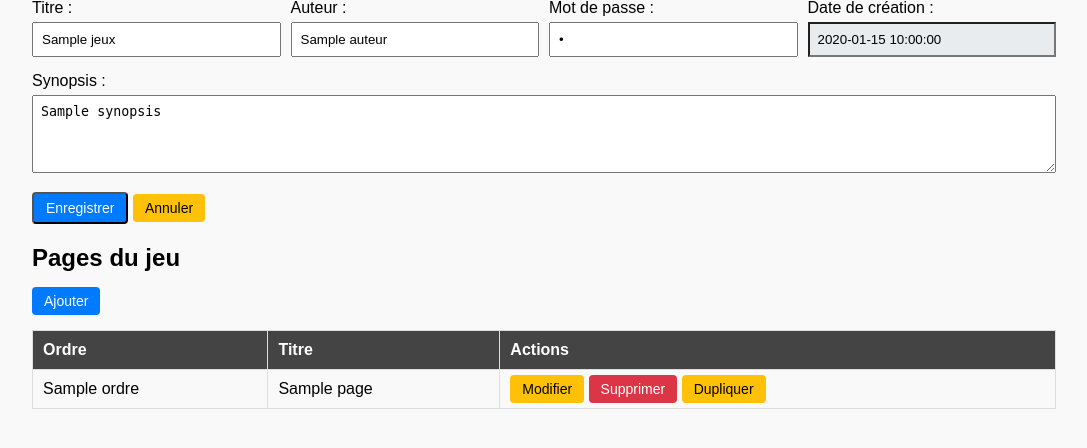
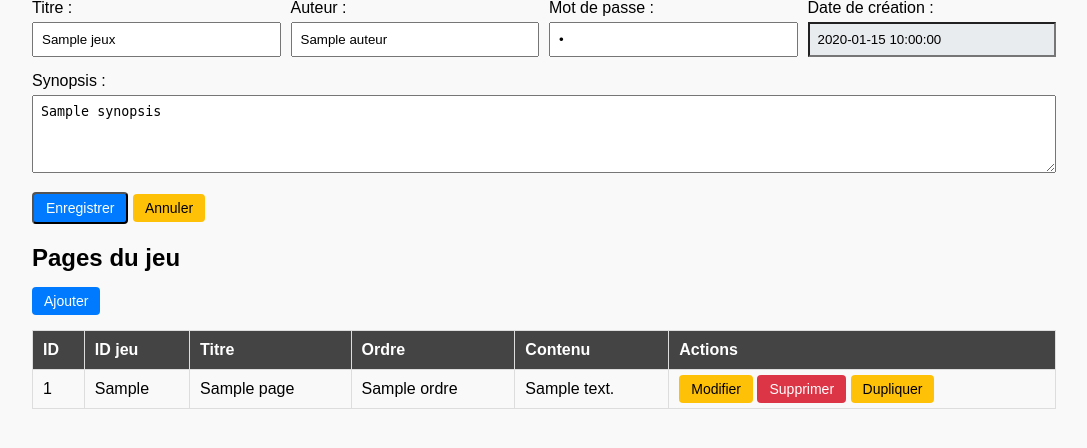
Before and after one commit to Pakal72/station72, a FastAPI app: page /jeux/edit/1 in a window 1280 px wide. Shown: the part 102-550 px from the top of the page, without its empty margins (96-1183 px from the left). Run offline with FastAPI, Linux system fonts and the light colour scheme; a database or web service that is not in the repository returns one stand-in record (values such as "Sample title"); some libraries are stand-ins or nearby versions.

Commit message:
Affichage complet des zones de la table pages

```diff
--- a/templates/add_jeu.html
+++ b/templates/add_jeu.html
@@ -51,16 +51,22 @@
         <table>
             <thead>
                 <tr>
+                    <th>ID</th>
+                    <th>ID jeu</th>
+                    <th>Titre</th>
                     <th>Ordre</th>
-                    <th>Titre</th>
+                    <th>Contenu</th>
                     <th>Actions</th>
                 </tr>
             </thead>
             <tbody>
                 {% for page in pages %}
                 <tr>
+                    <td>{{ page.id_page }}</td>
+                    <td>{{ page.id_jeu }}</td>
+                    <td>{{ page.titre }}</td>
                     <td>{{ page.ordre }}</td>
-                    <td>{{ page.titre }}</td>
+                    <td>{{ page.contenu }}</td>
                     <td>
                         <a href="/pages/edit/{{ page.id_page }}" class="btn btn-secondary">Modifier</a>
                         <a href="/pages/delete/{{ page.id_page }}" class="btn btn-danger" onclick="return confirm('Êtes-vous sûr de vouloir supprimer cette page ?');">Supprimer</a>
```
